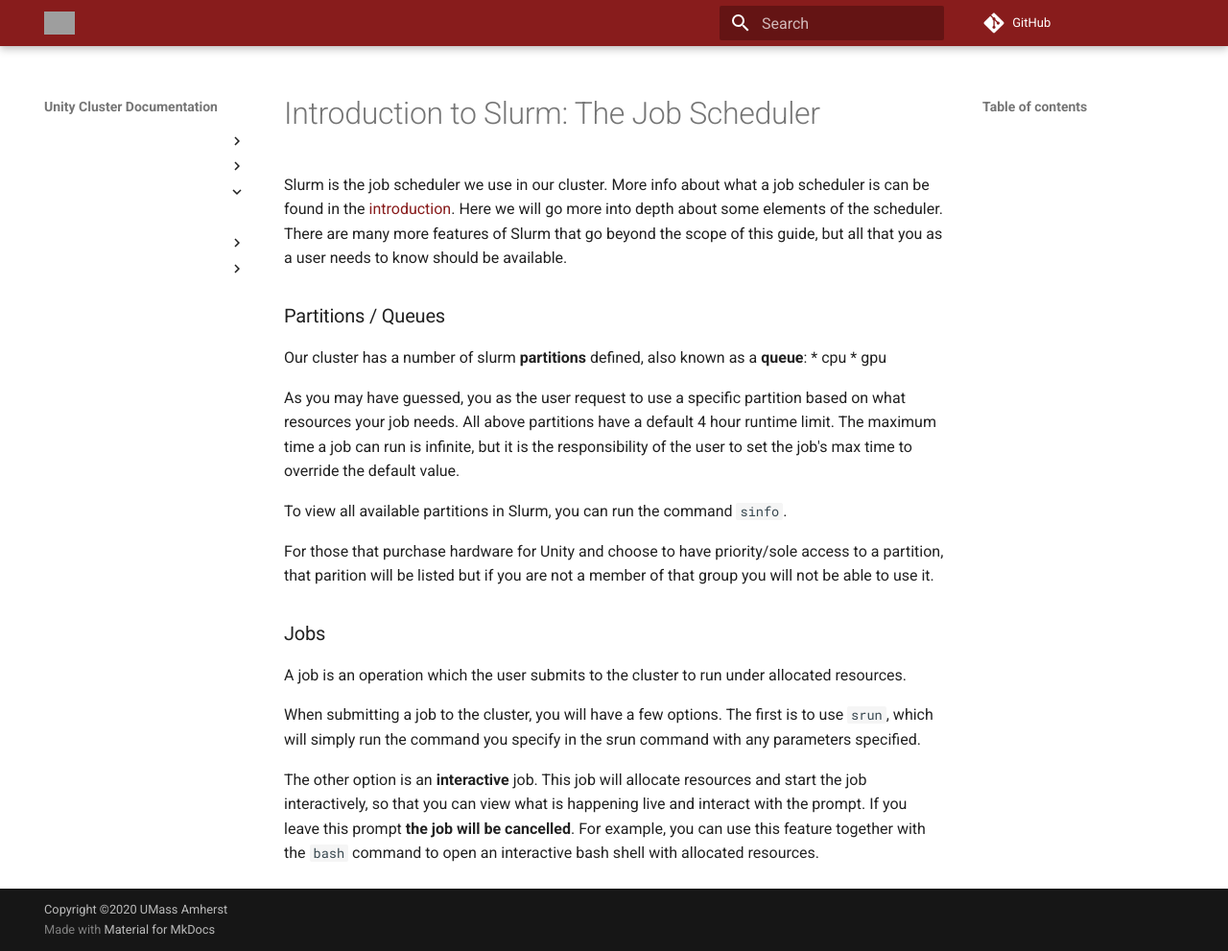
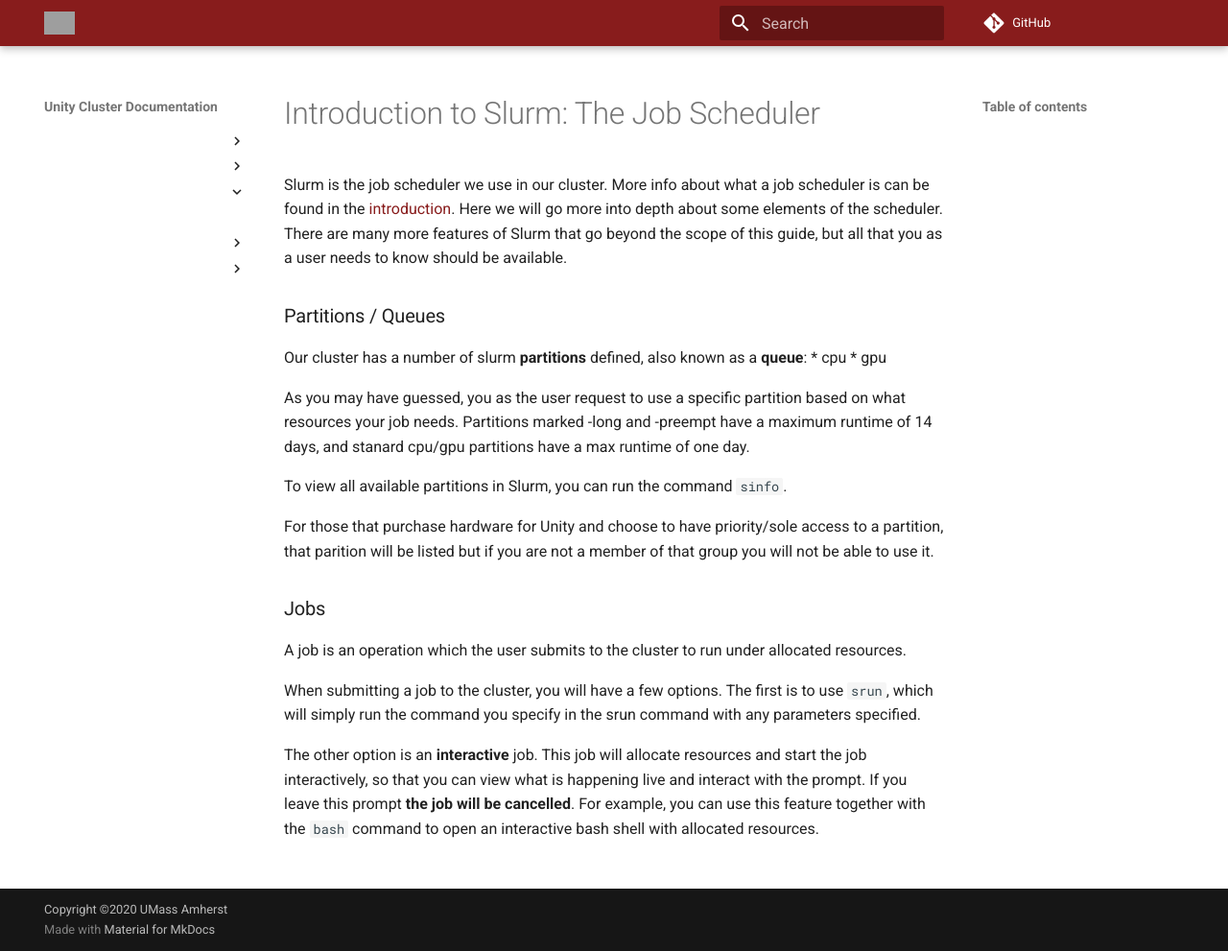
Before and after one commit to UMass-RC/unity-docs, an MkDocs documentation site: the page built from docs/slurm/index.md, in a window 1280 px wide and 991 px high. Shown: the whole window at 96% size. Built offline with MkDocs 1.6.1 and Material for MkDocs 9.7.7, drawn with Linux system fonts in a browser that asks for light colours; comment, search, counter and statistics services are not loaded; grey boxes are pictures that could not be loaded.

Commit message:
partition time limit
am I missing something here? TIMELIMIT is right there in sinfo, but I didn't know that so I found it in slurm.conf ... is there a difference between runtime limit and TIMELIMIT?

```diff
--- a/docs/slurm/index.md
+++ b/docs/slurm/index.md
@@ -6,7 +6,7 @@
 * cpu
 * gpu
 
-As you may have guessed, you as the user request to use a specific partition based on what resources your job needs. All above partitions have a default 4 hour runtime limit. The maximum time a job can run is infinite, but it is the responsibility of the user to set the job's max time to override the default value.
+As you may have guessed, you as the user request to use a specific partition based on what resources your job needs. Partitions marked -long and -preempt have a maximum runtime of 14 days, and stanard cpu/gpu partitions have a max runtime of one day.
 
 To view all available partitions in Slurm, you can run the command `sinfo`.
 
```
